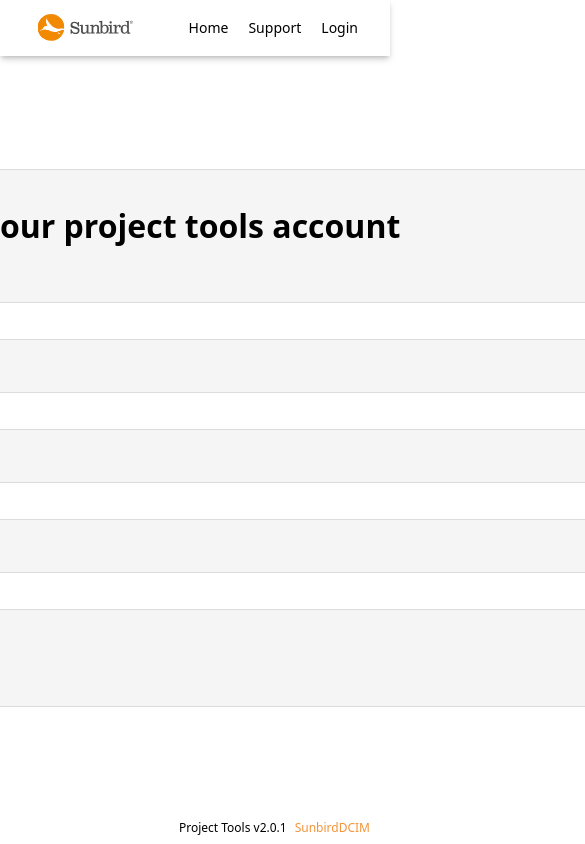
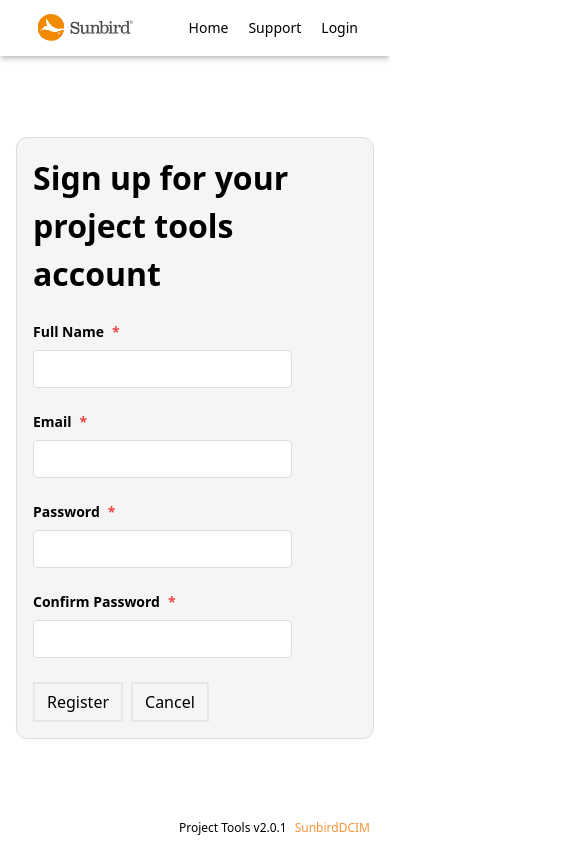
Before and after one commit to TravisAlanH/Pulse-Tools, a React (Vite) app: page / in a window 390 px wide. Both pictures are taken after a click on the button "Sign up with us". Shown: the top 844 px of the page, 585 px wide, since content can reach past the window. Built offline with nearby package versions, Linux system fonts and the light colour scheme.

Commit message:
Mobile Adjustments

```diff
--- a/src/Comp/Audit_Home/Audit/LocationPage/LocationOptions.jsx
+++ b/src/Comp/Audit_Home/Audit/LocationPage/LocationOptions.jsx
@@ -69,7 +69,7 @@ export default function LocationOptions() {
         <button className="ButtonMain w-[10rem]">Edit</button>
       </div>
       <div className="flex flex-row justify-center items-center w-full">
-        <label className="LableMain w-[10rem]">Open Location</label>
+        <label className="LableMain w-[10rem]">Open This Location</label>
         <button
           className="ButtonMain  w-[10rem]"
           onClick={() => {
--- a/src/Comp/Login/AccountVarified.jsx
+++ b/src/Comp/Login/AccountVarified.jsx
@@ -45,7 +45,7 @@ export default function AccountVarified() {
   return (
     <div className="pt-4 w-[30rem]">
       {confirm ? (
-        <form className="flex flex-col gap-4" onSubmit={handleSendVarification}>
+        <form className="flex flex-col gap-4" onSubmit={() => handleSendVarification}>
           {target.map((item, index) => {
             return (
               <div className="flex flex-col gap-2">
@@ -68,7 +68,7 @@ export default function AccountVarified() {
           })}
           <div className="flex flex-row gap-2">
             <input type="submit" value="Register" className="border-2 py-[.375rem] px-[.75rem]" />
-            <button type="button" onClick={() => setLoginModal(-1)} className="border-2 py-[.375rem] px-[.75rem]">
+            <button type="button" onClick={() => setLoginModal(-1)} classNamfe="border-2 py-[.375rem] px-[.75rem]">
               Cancel
             </button>
           </div>
--- a/src/Comp/Login/CreateAccountMenu.jsx
+++ b/src/Comp/Login/CreateAccountMenu.jsx
@@ -32,14 +32,12 @@ export default function CreateAccountMenu() {
     UnvarifiedUser(payload);
 
     try {
-      // Create a new user using Firebase authentication
       const userCredential = await createUserWithEmailAndPassword(auth, email, password);
       const user = userCredential.user;
       console.log(user);
       await updateProfile(auth.currentUser, { displayName: fullName }).catch((error) => {
         console.log(error);
       });
-      // ! This is where the users other creds are inicialized in the firestore database
       await setDoc(doc(db, "Users", user.uid), {
         AccountInformation: {
           Status: "Pending",
@@ -52,12 +50,10 @@ export default function CreateAccountMenu() {
         setLoginModal(0);
       });
 
-      // Handle success case (e.g., navigate to another page or show success message)
     } catch (error) {
       const errorCode = error.code;
       const errorMessage = error.message;
       console.error(errorCode, errorMessage);
-      // Handle error case (e.g., show error message to the user)
     }
   };
 
@@ -67,11 +63,11 @@ export default function CreateAccountMenu() {
 
   return (
     <div className="w-full h-full flex flex-row justify-center items-center ">
-      <div className="flex flex-col gap-6  p-8 bg-[#F5F5F5] border-[1px] border-[#DCDCDC] rounded-[.7rem]">
+      <div className="w-full flex flex-col gap-6 m-4 p-4 bg-[#F5F5F5] border-[1px] border-[#DCDCDC] rounded-[.7rem]">
         <div>
           <p className="text-[2rem] font-bold">Sign up for your project tools account</p>
         </div>
-        <form onSubmit={handleSighUp} className="flex flex-col gap-6">
+        <form onSubmit={() => handleSighUp()} className="flex flex-col gap-6">
           {InputNames.map((_, index) => {
             return <div className="flex flex-col gap-2">{Inputs(clickActions[index], InputNames[index], InputTypes[index])}</div>;
           })}
--- a/src/Comp/Login/Login.css
+++ b/src/Comp/Login/Login.css
@@ -17,5 +17,5 @@
   border: 1px solid #dcdcdc;
   border-radius: 0.3rem;
   height: 2.375rem;
-  width: 49.37rem;
+  width: 80%;
 }
--- a/src/Comp/Login/LoginMenu.jsx
+++ b/src/Comp/Login/LoginMenu.jsx
@@ -57,6 +57,7 @@ export default function LoginMenu() {
           }
         }
       } else {
+        setLoginModal(2)
         setUser(user);
       }
       // Handle success case (e.g., navigate to another page or show success message)
--- a/src/Comp/Modal/LoginModal.jsx
+++ b/src/Comp/Modal/LoginModal.jsx
@@ -3,12 +3,13 @@ import "./Modal.css";
 import { RoutingStore } from "../../../Store/Store";
 import VarifyEmail from "../Login/LoginModals/VarifyEmail";
 import AccountVarified from "../Login/AccountVarified";
+import PendingAccounts from "../AdminUser/PendingAccounts"
 
 export default function LoginModal() {
   const LoginModal = RoutingStore((state) => state.data.LoginModal);
   const setLoginModal = RoutingStore((state) => state.setLoginModal);
 
-  const pages = [<VarifyEmail />, <AccountVarified />];
+  const pages = [<VarifyEmail />, <AccountVarified />, <PendingAccounts />];
   const Header = ["Varify Your Email", "Varify Account Information"];
 
   return (
```
